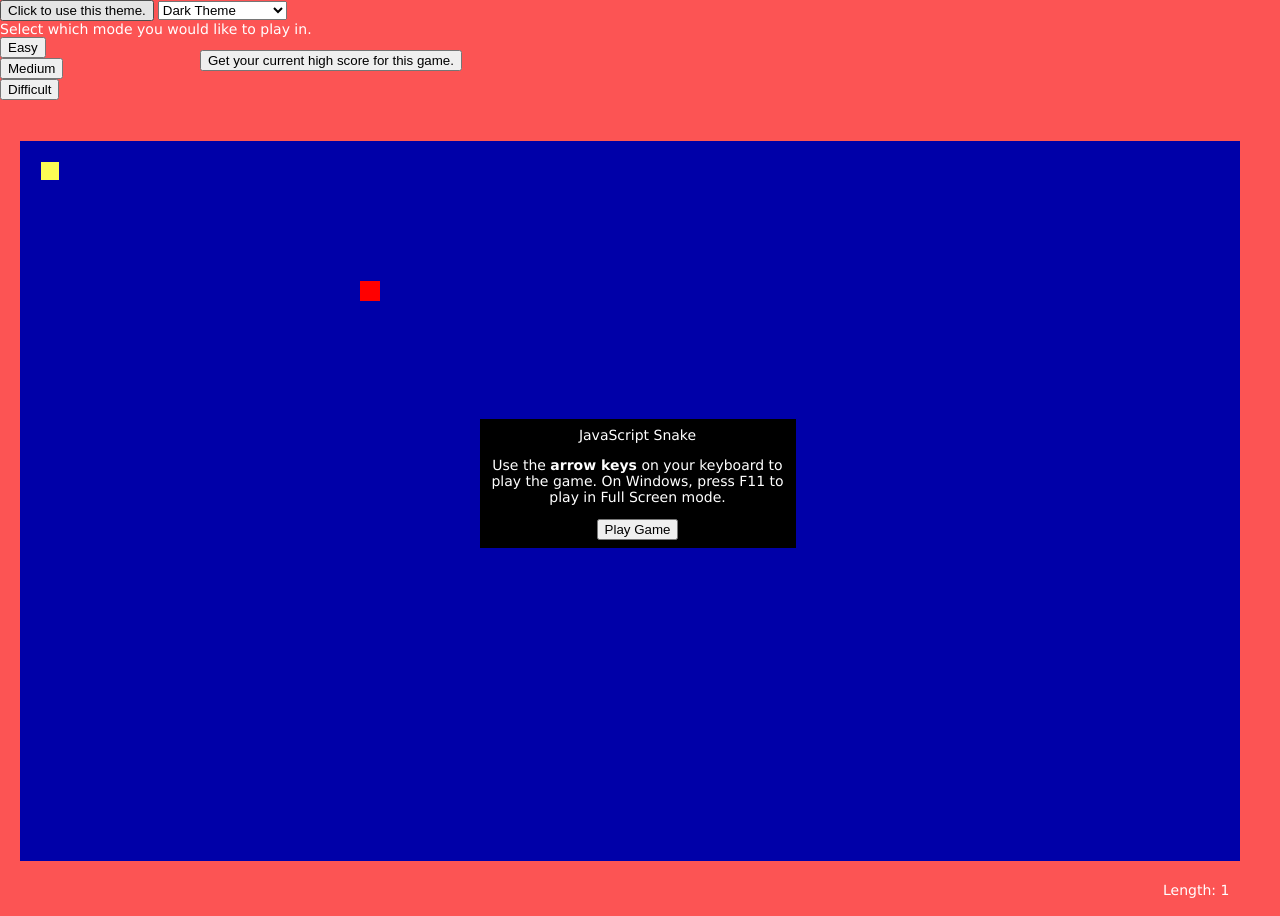
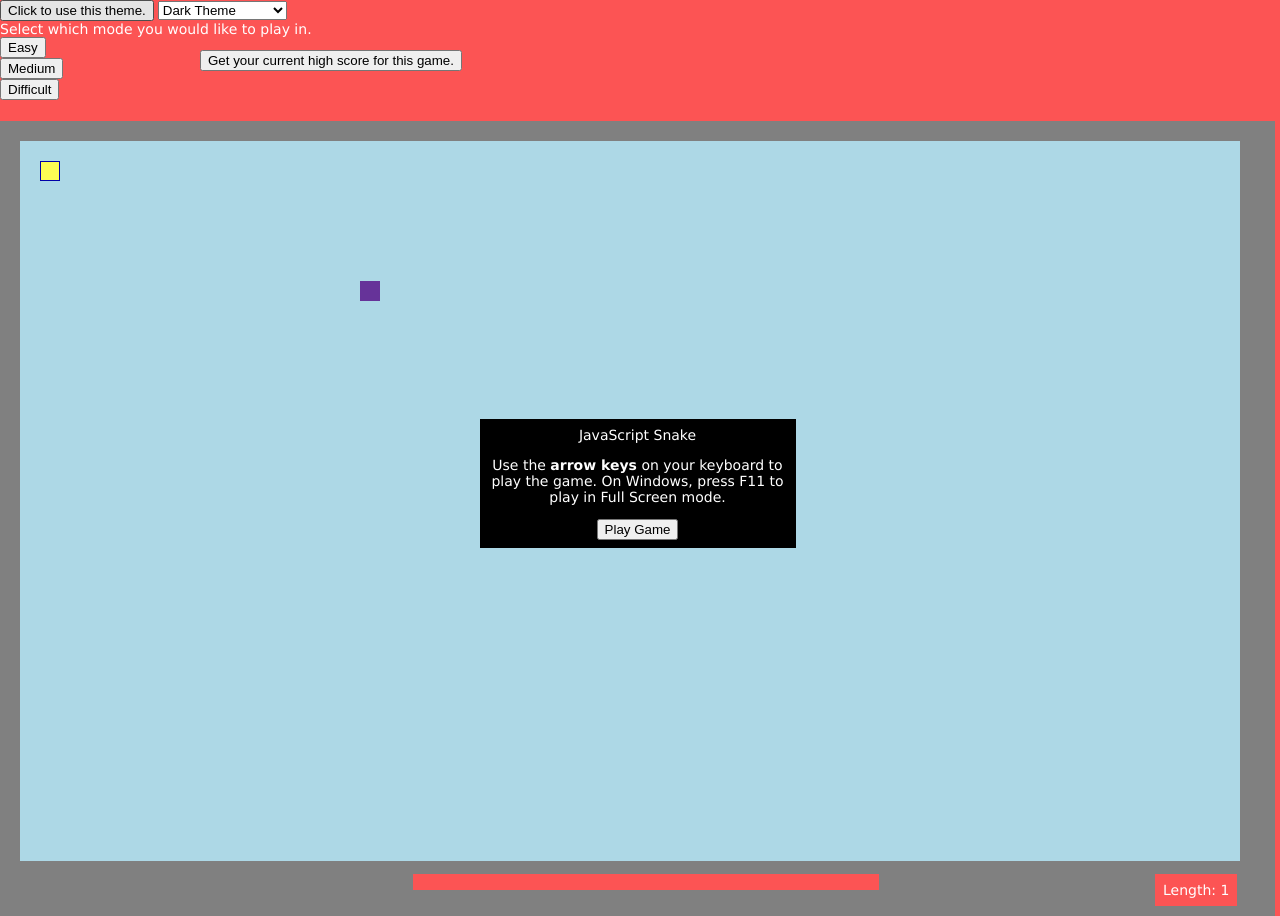
Before and after one commit to Krischengwill/Game, a plain HTML site: page index.html in a window 1280 px wide. Drawn offline with Linux system fonts and the light colour scheme.

Commit message:
ui change

```diff
--- a/css/main-snake.css
+++ b/css/main-snake.css
@@ -66,9 +66,9 @@ a.snake-link:hover {
 .snake-snakebody-block {
     margin: 0px;
     padding: 0px;
-    background-color: #FF0000;
+    background-color: lightblue;
     position: absolute;
-    border: 0px solid #000080;
+    border: 0px solid lightblue;
     background-repeat: no-repeat;
 }
 
@@ -82,8 +82,8 @@ a.snake-link:hover {
 .snake-food-block {
     margin: 0px;
     padding: 0px;
-    background-color: #FF0000;
-    border: 0px solid #000080;
+    background-color: rebeccapurple;
+    border: 0px solid rebeccapurple;
     position: absolute;
 }
 
@@ -91,8 +91,8 @@ a.snake-link:hover {
     margin: 0px;
     padding: 0px;
     position: absolute;
-    background-color: #0000A8;
-    border: 0px solid #0000A8;
+    background-color: lightblue;
+    border: 0px solid lightblue;
 }
 
 .snake-game-container {
@@ -101,7 +101,7 @@ a.snake-link:hover {
     border-width: 0px;
     border-style: none;
     zoom: 1;
-    background-color: #FC5454;
+    background-color: gray;
     position: relative;
 }
 
--- a/js/snake.js
+++ b/js/snake.js
@@ -114,7 +114,7 @@ SNAKE.Snake = SNAKE.Snake || (function() {
         var me = this,
             playingBoard = config.playingBoard,
             myId = instanceNumber++,
-            growthIncr = 5,
+            growthIncr = 1,
             moveQueue = [], // a queue that holds the next moves of the snake
             currentDirection = 1, // 0: up, 1: left, 2: down, 3: right
             columnShift = [0, 1, 0, -1],
```
